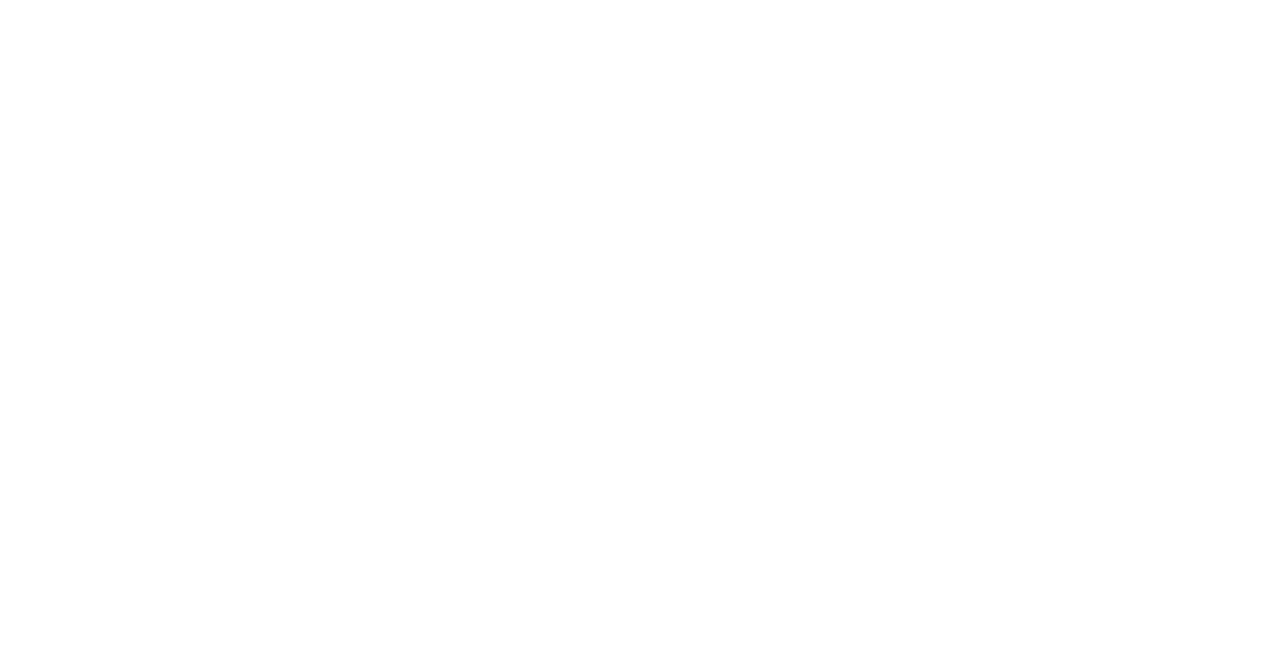
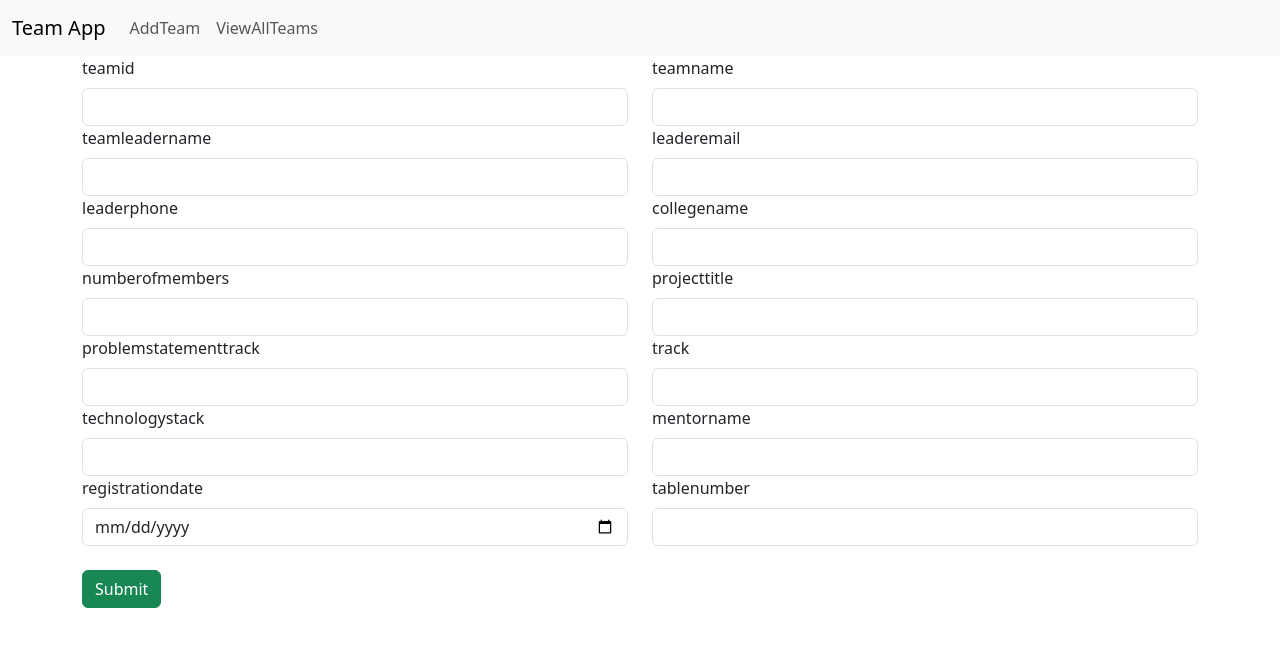
Before and after one commit to Annmariya-git/Hackthon-Team-App, a React (Vite) app: page / in a window 1280 px wide. Shown: the top 646 px of the page. Built offline with nearby package versions, Linux system fonts and the light colour scheme.

Commit message:
initialized

```diff
--- a/src/App.jsx
+++ b/src/App.jsx
@@ -3,13 +3,22 @@
 import viteLogo from './assets/vite.svg'
 import heroImg from './assets/hero.png'
 import './App.css'
+import { BrowserRouter, Route, Routes } from 'react-router-dom'
+import AddTeam from './components/AddTeam'
+import ViewTeam from './components/ViewTeam'
+import NavTeam from './components/NavTeam'
 
 function App() {
   const [count, setCount] = useState(0)
 
   return (
     <>
-
+      <BrowserRouter>
+      <Routes>
+        <Route path='/' element={<AddTeam />}/>
+        <Route path='/ViewTeam' element={<ViewTeam />}/>
+      </Routes>
+      </BrowserRouter>
     </>
   )
 }
```
